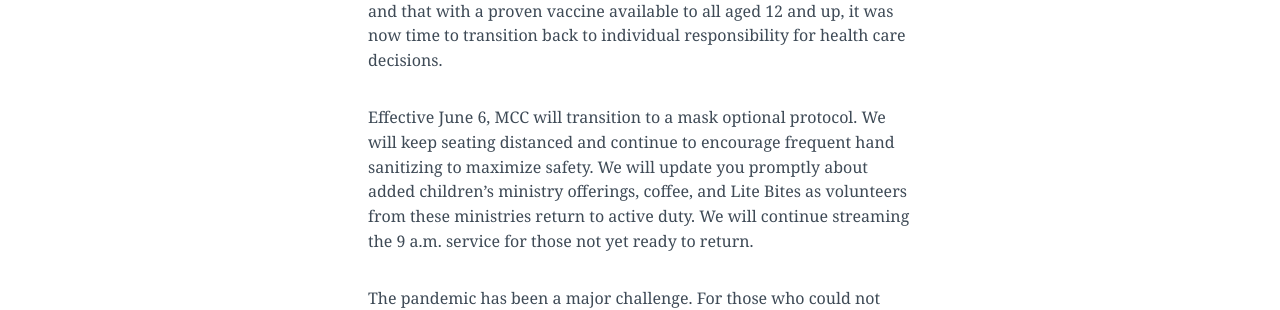
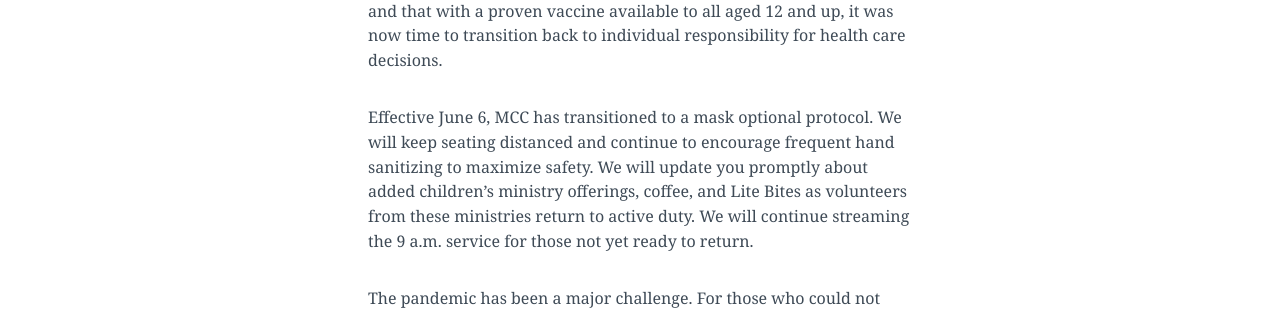
Before and after one commit to lukemoderwell/mariemont, a Jekyll site: the page built from updates.markdown, in a window 1280 px wide and 900 px high. Shown: the part 304-614 px from the top of the window. Built offline with Jekyll 4.4.1, drawn with Linux system fonts in a browser that asks for light colours; nearby versions of some CDN libraries.

Commit message:
Updated Updates

```diff
--- a/updates.markdown
+++ b/updates.markdown
@@ -13,7 +13,7 @@
 
 Governor Mike DeWine announced that effective on June 2nd, all the pandemic health orders that have been issued by his government would be rescinded. He said that the people of Ohio had done their job and that with a proven vaccine available to all aged 12 and up, it was now time to transition back to individual responsibility for health care decisions.
 
-Effective June 6, MCC will transition to a mask optional protocol. We will keep seating distanced and continue to encourage frequent hand sanitizing to maximize safety. We will update you promptly about added children’s ministry offerings, coffee, and Lite Bites as volunteers from these ministries return to active duty. We will continue streaming the 9 a.m. service for those not yet ready to return.
+Effective June 6, MCC has transitioned to a mask optional protocol. We will keep seating distanced and continue to encourage frequent hand sanitizing to maximize safety. We will update you promptly about added children’s ministry offerings, coffee, and Lite Bites as volunteers from these ministries return to active duty. We will continue streaming the 9 a.m. service for those not yet ready to return.
 
 The pandemic has been a major challenge. For those who could not worship in person for various reasons, I want you to know your leaders shared a deep compassion that we were separated. We look forward to a Spirit-filled reunion whenever you feel comfortable returning to worship in-person. We thank Jesus for preserving us and providing the vaccines.
 
```
